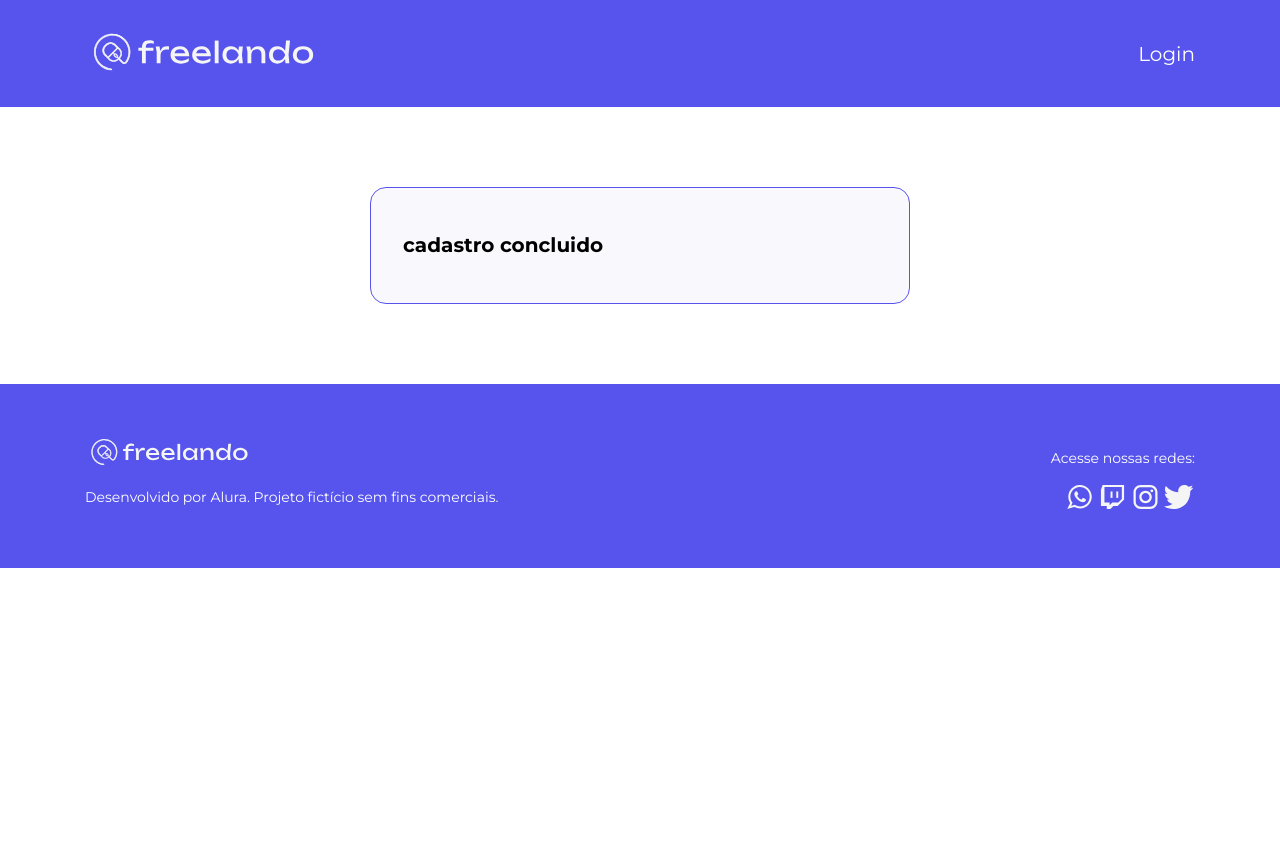
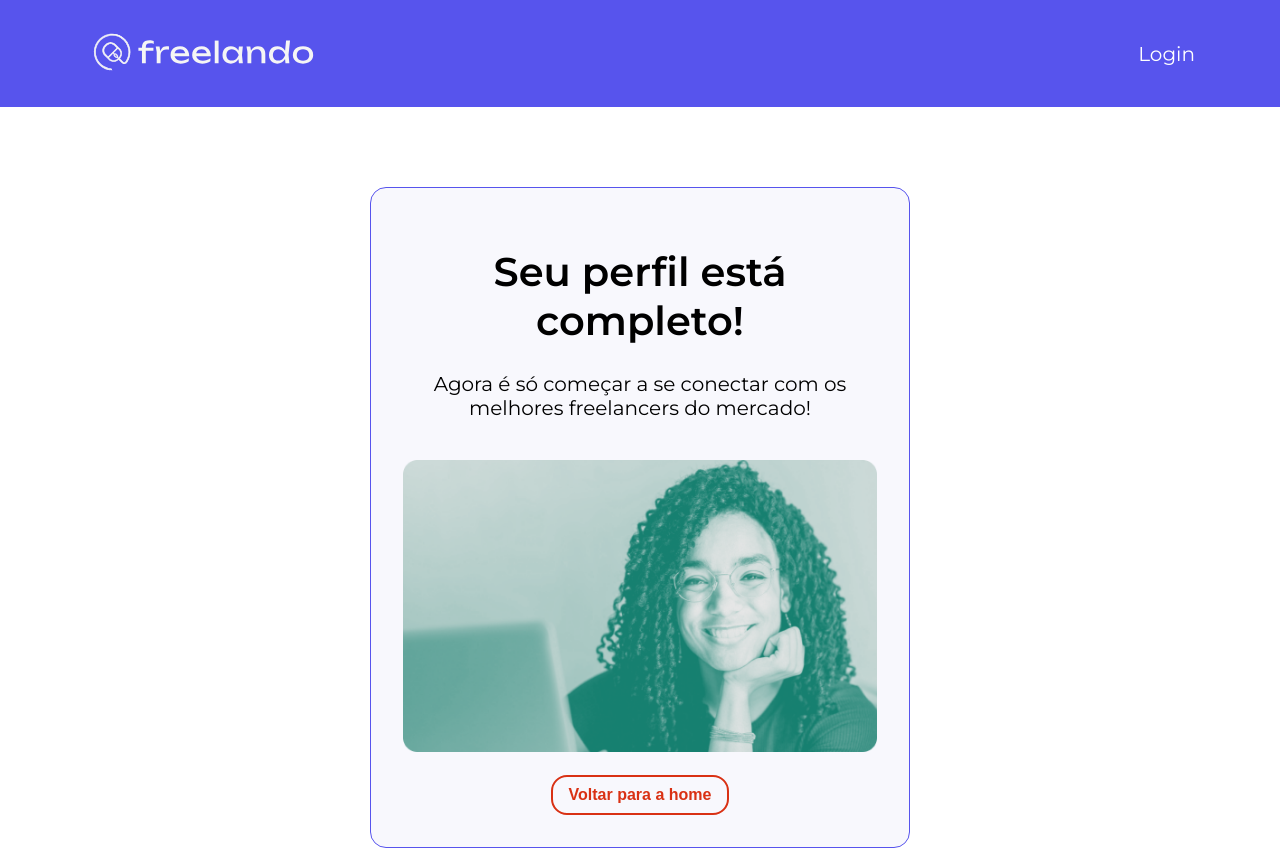
Before and after one commit to leonardoOluz/freelando, a React (Vite) app: page /cadastro/concluido in a window 1280 px wide. Shown: the top 850 px of the page. Before the commit the page ends 800 px from the top, so only its background shows below. Built offline with nearby package versions, Linux system fonts and the light colour scheme.

Commit message:
Componente "Concluido", Concluído.

```diff
--- /dev/null
+++ b/src/Pages/cadastro/Concluido.tsx
@@ -0,0 +1,36 @@
+import { Col, Row } from "react-grid-system";
+import { Tipografia } from "../../componentes/Tipografia/Tipografia";
+import concluido from "./assets/Rectangle 6.png"
+import styled from "@emotion/styled";
+import { Botao } from "../../componentes/Botao/Botao";
+import { Link } from "react-router-dom";
+
+const ImagemEstilizada = styled.img`
+    width: 100%;
+    margin: 2rem 0;
+`;
+
+const Concluido = () => {
+  return (<div style={{ textAlign: "center" }}>
+    <Tipografia variante="h1" componente="h1">
+      Seu perfil está completo!
+    </Tipografia>
+    <Tipografia componente="body" variante="body">
+      Agora é só começar a se conectar com os melhores freelancers do mercado!
+    </Tipografia>
+    <Row>
+      <Col sm={12} md={12}>
+        <ImagemEstilizada src={concluido} alt="" />
+      </Col>
+    </Row>
+    <Row>
+      <Col md={12} sm={12}>
+        <Link to="..">
+          <Botao variante="secundaria" children="Voltar para a home" />
+        </Link>
+      </Col>
+    </Row>
+  </div>)
+};
+
+export default Concluido;
--- a/src/router/router.tsx
+++ b/src/router/router.tsx
@@ -4,6 +4,7 @@ import LayoutBaseCadastro from "../Pages/cadastro/LayoutBaseCadastro";
 import LayoutBase from "../Pages/LayoutBase";
 import Interesses from "../Pages/cadastro/Interesses";
 import DadosPessoais from "../Pages/cadastro/DadosPessoais";
+import Concluido from "../Pages/cadastro/Concluido";
 
 export const router = createBrowserRouter([
   {
@@ -28,7 +29,7 @@ export const router = createBrowserRouter([
           },
           {
             path: "concluido",
-            element: <h1>cadastro concluido</h1>
+            element: <Concluido/>
           }
         ]
       }
```
Also changed, not shown: src/Pages/cadastro/assets/Rectangle 6.png (added).
